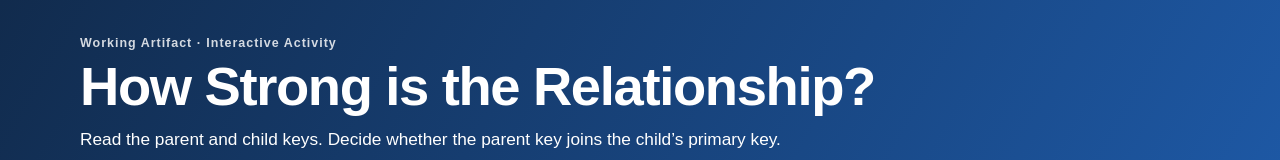
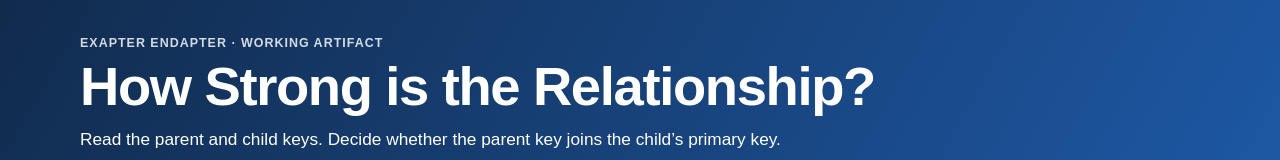
Before and after one commit to workingartifact/workingartifact.github.io, a plain HTML site: page how-strong-is-the-relationship/index.html in a window 1280 px wide. Shown: the top 160 px of the page. Drawn offline with Linux system fonts and the light colour scheme.

Commit message:
Standardize Working Artifact branding

```diff
--- a/how-strong-is-the-relationship/index.html
+++ b/how-strong-is-the-relationship/index.html
@@ -244,7 +244,7 @@
 <body>
   <header class="masthead">
     <div class="shell">
-      <p class="brand">Working Artifact · Interactive Activity</p>
+      <p class="brand">EXAPTER ENDAPTER · WORKING ARTIFACT</p>
       <h1>How Strong is the Relationship?</h1>
       <p class="lesson-tag">Read the parent and child keys. Decide whether the parent key joins the child’s primary key.</p>
       <nav class="resource-nav" aria-label="Activity resources"><a href="../">Working Artifact</a><a href="https://github.com/workingartifact/workingartifact.github.io/blob/main/how-strong-is-the-relationship/index.html">View source ↗</a><a href="../downloads/how-strong-is-the-relationship.html" download>Download standalone HTML</a></nav>
```
